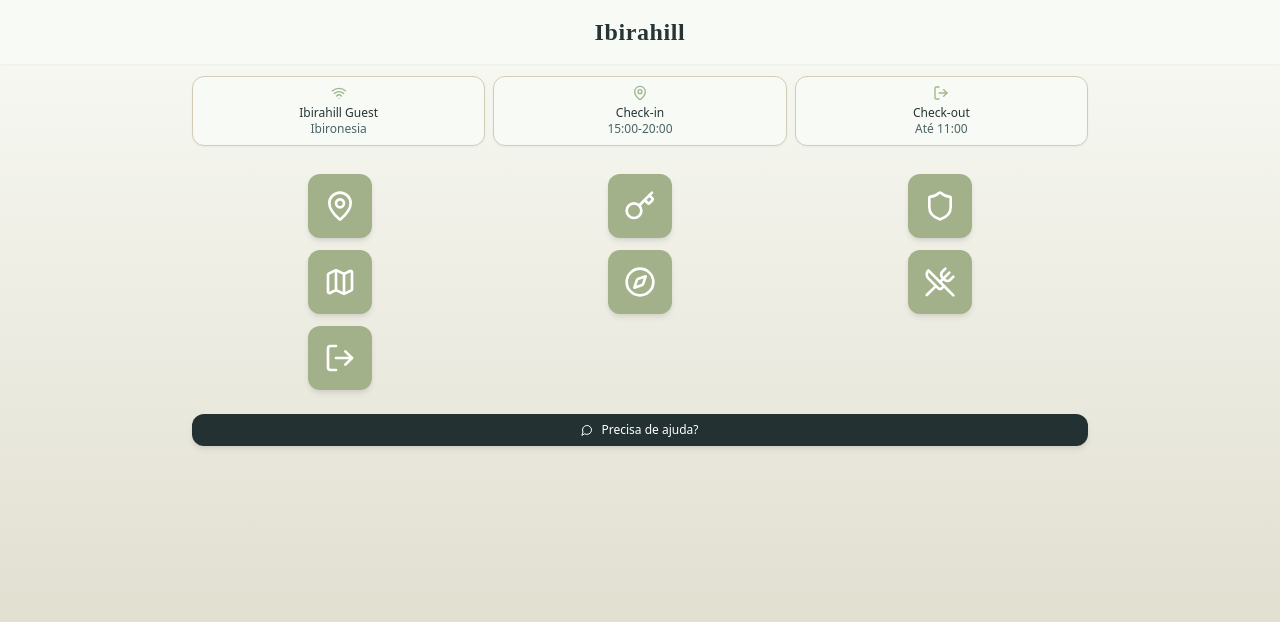
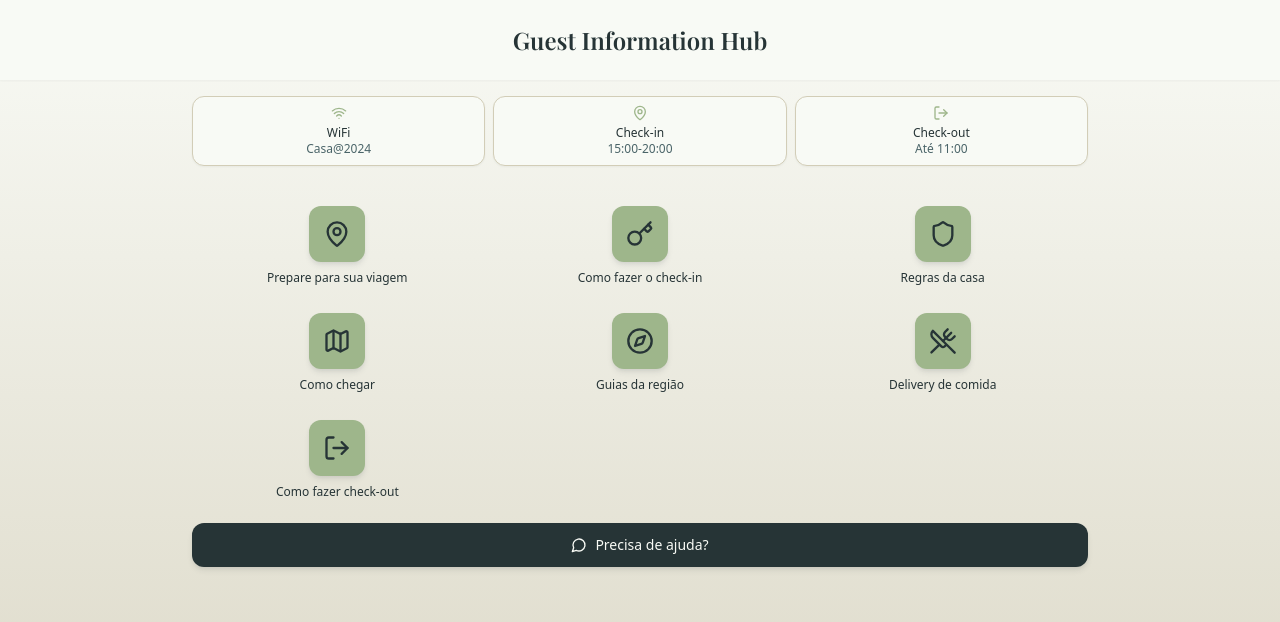
Before and after one commit to bimbims/hostly-guide, a React (Vite) app: page / in a window 1280 px wide. Shown: the top 622 px of the page. Built offline with nearby package versions, Linux system fonts and the light colour scheme; the HTML template or start-up script is replaced by a standard one.

Commit message:
Reverted to commit 57ca1952d2f3025f47f9d0d262a09db32fabdaf5

```diff
--- a/src/pages/Index.tsx
+++ b/src/pages/Index.tsx
@@ -7,9 +7,13 @@ import {
   CompassIcon as Guide,
   UtensilsCrossed,
   LogOut,
+  Heart,
+  Star,
   Wifi,
   MessageCircle
 } from "lucide-react";
+import { Card, CardContent } from "@/components/ui/card";
+import { Button } from "@/components/ui/button";
 
 const sections = [
   {
@@ -75,24 +79,41 @@ const Index = () => {
     <div className="min-h-screen bg-gradient-subtle">
       {/* Header */}
       <header className="bg-surface shadow-sm sticky top-0 z-10">
-        <div className="max-w-4xl mx-auto px-4 sm:px-6 lg:px-8 py-4">
+        <div className="max-w-4xl mx-auto px-4 sm:px-6 lg:px-8 py-6">
           <div className="text-center">
-            <div className="text-2xl font-bold text-foreground font-['Dancing_Script'] tracking-wide">
-              Ibirahill
-            </div>
+            <h1 className="text-2xl font-bold text-foreground font-['Playfair_Display']">
+              Guest Information Hub
+            </h1>
           </div>
         </div>
       </header>
 
       {/* Quick Info Cards */}
-      <section className="px-4 sm:px-6 lg:px-8 pt-3 pb-3">
+      <section className="px-4 sm:px-6 lg:px-8 pt-4 pb-4">
         <div className="max-w-4xl mx-auto">
-          <div className="grid grid-cols-3 gap-2 mb-3">
-            <div className="bg-surface border border-border shadow-sm rounded-lg p-2 text-center">
+          <div className="grid grid-cols-3 gap-2 mb-4">
+            <button
+              onClick={() => {
+                // Create WiFi configuration URL for iOS/Android
+                const ssid = "Casa@2024";
+                const password = "guestpass123"; // This would come from your backend
+                const wifiUrl = `WIFI:T:WPA;S:${ssid};P:${password};;`;
+
+                // For mobile devices, try to open WiFi settings
+                if (navigator.share) {
+                  navigator.share({ text: `WiFi: ${ssid}\nPassword: ${password}` });
+                } else {
+                  // Fallback: copy to clipboard
+                  navigator.clipboard.writeText(`WiFi: ${ssid}\nPassword: ${password}`);
+                  alert('WiFi info copied to clipboard!');
+                }
+              }}
+              className="bg-surface border border-border shadow-sm hover:shadow-md transition-all duration-300 rounded-lg p-2 text-center"
+            >
               <Wifi className="w-4 h-4 text-primary mx-auto mb-1" />
-              <p className="text-xs font-medium text-foreground">Ibirahill Guest</p>
-              <p className="text-xs text-muted-foreground">Ibironesia</p>
-            </div>
+              <p className="text-xs font-medium text-foreground">WiFi</p>
+              <p className="text-xs text-muted-foreground">Casa@2024</p>
+            </button>
 
             <div className="bg-surface border border-border shadow-sm rounded-lg p-2 text-center">
               <MapPin className="w-4 h-4 text-primary mx-auto mb-1" />
@@ -110,18 +131,20 @@ const Index = () => {
       </section>
 
       {/* Navigation Sections */}
-      <section className="px-4 sm:px-6 lg:px-8 pb-3">
+      <section className="px-4 sm:px-6 lg:px-8 pb-4">
         <div className="max-w-4xl mx-auto">
-          <div className="grid grid-cols-3 gap-1">
+          <div className="grid grid-cols-3 gap-3">
             {sections.map((section, index) => {
               const Icon = section.icon;
               return (
                 <Link key={section.id} to={section.route} className="group">
-                  <div className="flex flex-col items-center justify-center p-1 transition-all duration-300 group-hover:scale-105">
-                    <div className="w-16 h-16 rounded-xl flex items-center justify-center shadow-md group-hover:shadow-lg transition-all duration-300"
-                         style={{ backgroundColor: '#A3B18A' }}>
-                      <Icon className="w-8 h-8 text-white" />
+                  <div className="flex flex-col items-center justify-center p-2 transition-all duration-300 group-hover:scale-105">
+                    <div className="w-14 h-14 bg-primary rounded-xl flex items-center justify-center shadow-md mb-2 group-hover:shadow-lg transition-all duration-300">
+                      <Icon className="w-7 h-7 text-primary-foreground" />
                     </div>
+                    <p className="text-xs text-center text-foreground font-medium leading-tight">
+                      {section.title}
+                    </p>
                   </div>
                 </Link>
               );
@@ -131,7 +154,7 @@ const Index = () => {
       </section>
 
       {/* WhatsApp Contact */}
-      <section className="px-4 sm:px-6 lg:px-8 pb-4 mt-2">
+      <section className="px-4 sm:px-6 lg:px-8 pb-4">
         <div className="max-w-4xl mx-auto">
           <button
             onClick={() => {
@@ -140,11 +163,10 @@ const Index = () => {
               const whatsappUrl = `https://wa.me/${phoneNumber.replace('+', '')}?text=${encodeURIComponent(message)}`;
               window.open(whatsappUrl, '_blank');
             }}
-            className="w-full shadow-md hover:shadow-lg transition-all duration-300 rounded-lg p-2 flex items-center justify-center space-x-2"
-            style={{ backgroundColor: '#233133' }}
+            className="w-full bg-foreground text-background shadow-md hover:shadow-lg transition-all duration-300 rounded-lg p-3 flex items-center justify-center space-x-2"
           >
-            <MessageCircle className="w-3 h-3 text-white" />
-            <span className="text-xs font-medium text-white">Precisa de ajuda?</span>
+            <MessageCircle className="w-4 h-4" />
+            <span className="text-sm font-medium">Precisa de ajuda?</span>
           </button>
         </div>
       </section>
```
Also changed, not shown: src/assets/ibirahill-logo.png (deleted).
